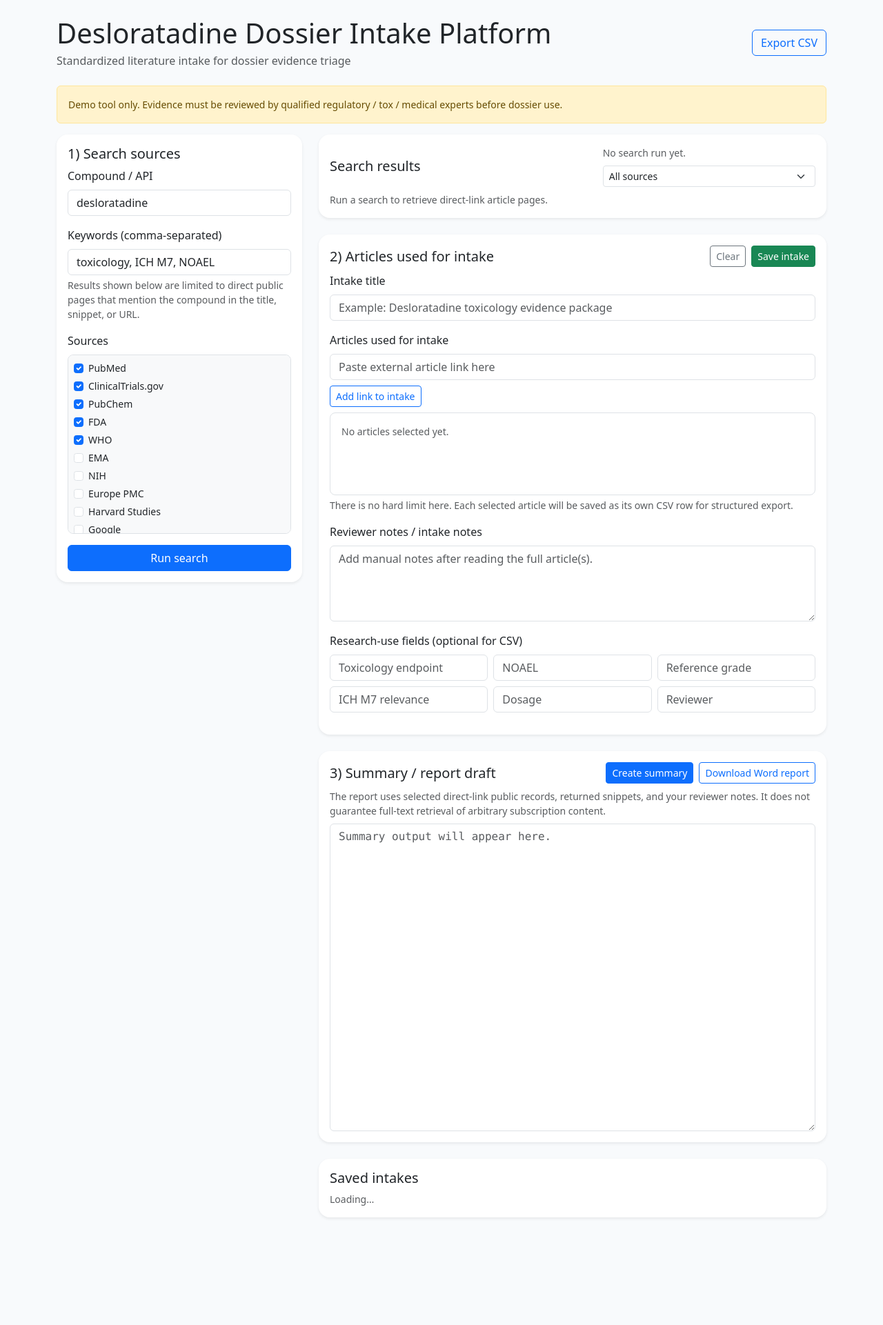
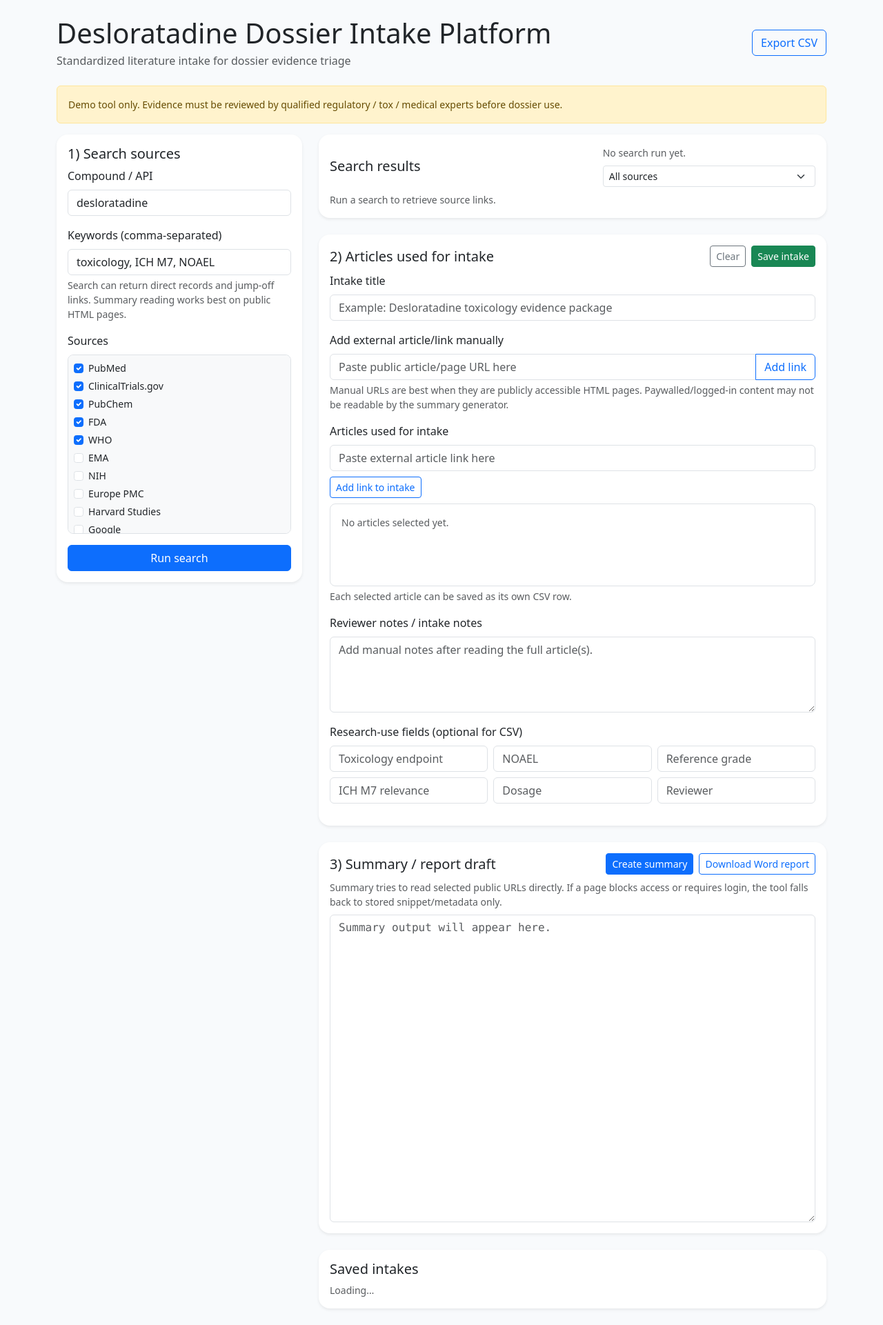
Before and after one commit to ArwenBorowiak/Hackathon, a FastAPI app: page / in a window 1280 px wide. Shown: the whole page at 69% size. Before the commit the page ends 1766 px from the top, so only its background shows below. Run offline with FastAPI, Linux system fonts and the light colour scheme.

Commit message:
Update index.html

```diff
--- a/app/templates/index.html
+++ b/app/templates/index.html
@@ -23,7 +23,7 @@
 
       <div class="row g-4">
         <div class="col-lg-4">
-          <div class="card shadow-sm rounded-4 sticky-top-card">
+          <div class="card shadow-sm rounded-4">
             <div class="card-body">
               <h2 class="h5">1) Search sources</h2>
               <form id="search-form" class="row g-3">
@@ -35,7 +35,7 @@
                   <label class="form-label">Keywords (comma-separated)</label>
                   <input class="form-control" id="keywords" value="toxicology, ICH M7, NOAEL">
                   <div class="form-text">
-                    Results shown below are limited to direct public pages that mention the compound in the title, snippet, or URL.
+                    Search can return direct records and jump-off links. Summary reading works best on public HTML pages.
                   </div>
                 </div>
                 <div class="col-12">
@@ -65,7 +65,7 @@
                   </button>
                 </div>
               </div>
-              <div id="results" class="small text-muted">Run a search to retrieve direct-link article pages.</div>
+              <div id="results" class="small text-muted">Run a search to retrieve source links.</div>
             </div>
           </div>
 
@@ -85,13 +85,20 @@
               </div>
 
               <div class="mb-3">
-                <label class="form-label">Articles used for intake</label>
-                <div id="selected-articles" class="border rounded-3 p-3 selection-box small text-muted">
-                  No articles selected yet.
+                <label class="form-label">Add external article/link manually</label>
+                <div class="input-group">
+                  <input id="manual-link" class="form-control" placeholder="Paste public article/page URL here">
+                  <button id="add-manual-link-btn" class="btn btn-outline-primary" type="button">Add link</button>
                 </div>
                 <div class="form-text">
-                  There is no hard limit here. Each selected article will be saved as its own CSV row for structured export.
+                  Manual URLs are best when they are publicly accessible HTML pages. Paywalled/logged-in content may not be readable by the summary generator.
                 </div>
+              </div>
+
+              <div class="mb-3">
+                <label class="form-label">Articles used for intake</label>
+                <div id="selected-articles" class="border rounded-3 p-3 selection-box small text-muted">No articles selected yet.</div>
+                <div class="form-text">Each selected article can be saved as its own CSV row.</div>
               </div>
 
               <div class="mb-3">
@@ -123,7 +130,7 @@
                 </div>
               </div>
               <div class="small text-muted mb-2">
-                The report uses selected direct-link public records, returned snippets, and your reviewer notes. It does not guarantee full-text retrieval of arbitrary subscription content.
+                Summary tries to read selected public URLs directly. If a page blocks access or requires login, the tool falls back to stored snippet/metadata only.
               </div>
               <textarea class="form-control summary-box" id="summary-output" rows="18" placeholder="Summary output will appear here."></textarea>
             </div>
```
